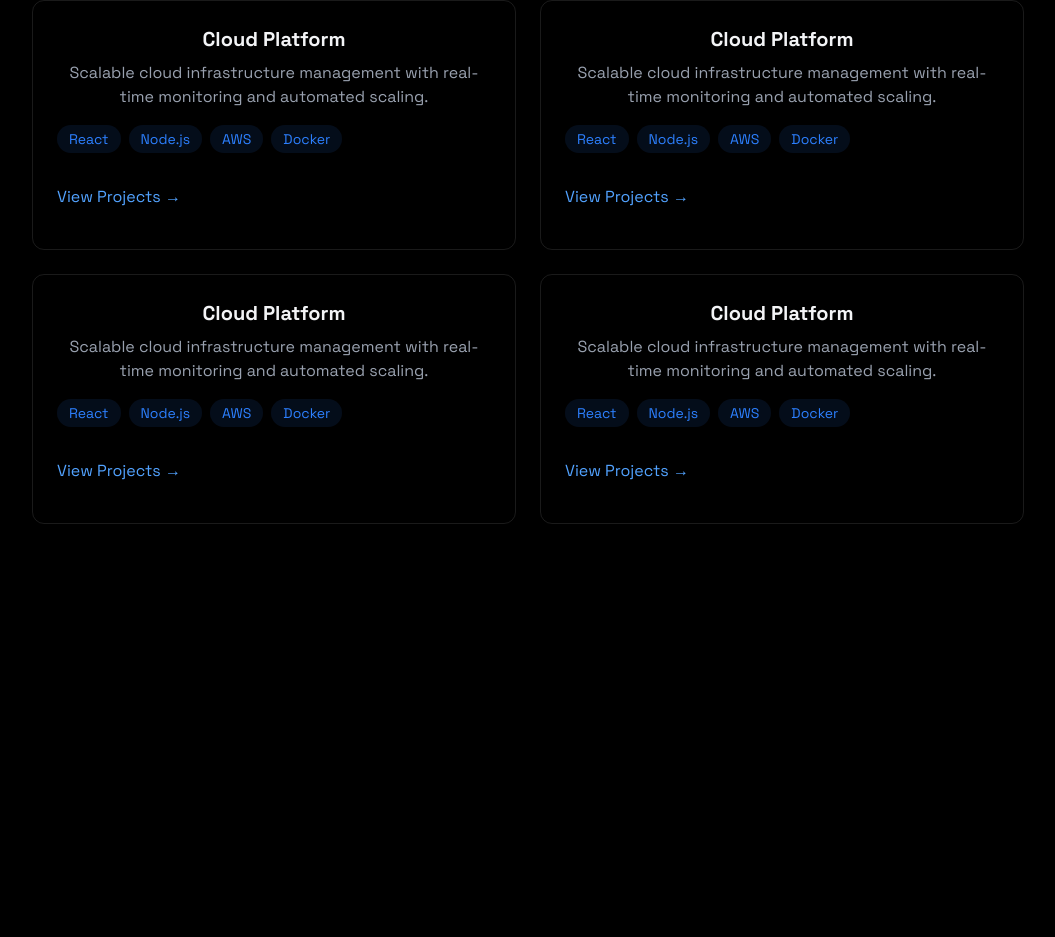
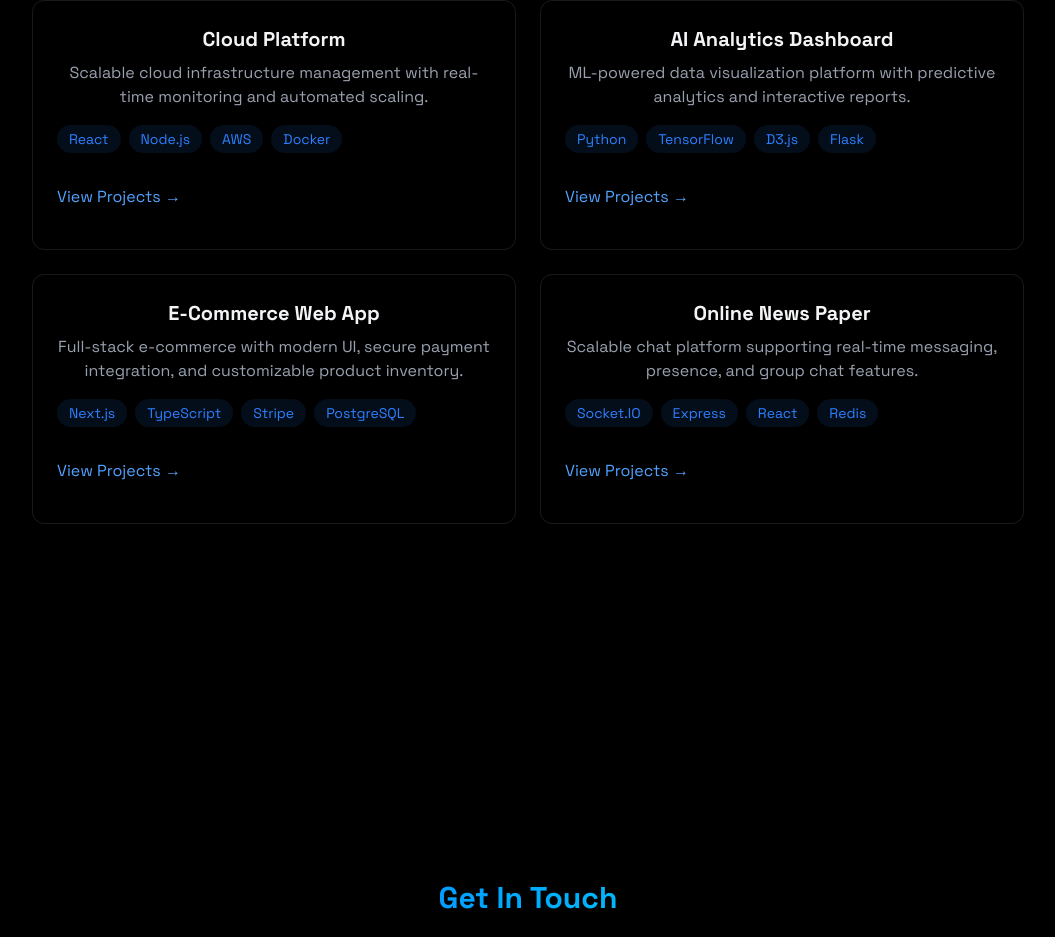
Before and after one commit to ABRyan313/Abir-Java-Portfolio, a React (Vite) app: page / in a window 1280 px wide. Shown: the part 1860-2797 px from the top of the page, without its empty margins (112-1167 px from the left). Before the commit the page ends 2520 px from the top, so only its background shows below. Built offline with nearby package versions, Linux system fonts and the light colour scheme.

Commit message:
Contact form update

```diff
--- a/src/App.jsx
+++ b/src/App.jsx
@@ -6,7 +6,9 @@
 import { Home } from "./components/sections/Home";
 import { About } from "./components/sections/About";
 import { Projects } from "./components/sections/Projects";
+import { Contact } from "./components/sections/Contact";
 import "./index.css";
+
 
 
 function App() {
@@ -16,7 +18,8 @@
 
   return (
 
-    <>{!isLoaded && <LoadingScreen onComplete={() => setIsLoaded(true)} />}
+    <>
+    {!isLoaded && <LoadingScreen onComplete={() => setIsLoaded(true)} />}
       <div className={'min-h-screen transition-opacity duration-700 ${isLoaded ? "opacity-100" : "opacity-0"} bg-black text-gray-100'}
       >
         <Navbar menuOpen={menuOpen} setMenuOpen={setMenuOpen} />
@@ -24,7 +27,7 @@
         <Home />
         <About />
         <Projects />
-
+        <Contact />
       </div>
     </>
   );
--- a/src/components/Navbar.jsx
+++ b/src/components/Navbar.jsx
@@ -7,7 +7,8 @@
 
     }, [menuOpen]);
 
-    return <nav className="fixed too-0 w-full z-40 bg-[rgba{10, 10, 10, 0.8}] backdrop-blur-lg border-b border-white/10 shadow-lg">
+    return (
+    <nav className="fixed too-0 w-full z-40 bg-[rgba{10, 10, 10, 0.8}] backdrop-blur-lg border-b border-white/10 shadow-lg">
        <div className="max-w-5xl mx-auto px-4">
         <div className="flex justify-between items-center h-16">
             <a href="#home" className="font-mono text-xl font-bold text-white">
@@ -50,4 +51,5 @@
 
        </div>
     </nav>
-}
+    );
+};
--- a/src/components/sections/Contact.jsx
+++ b/src/components/sections/Contact.jsx
@@ -1,98 +1,40 @@
-
-import { useState } from "react";
 import { RevealOnScroll } from "../RevealOnScroll";
-import emailjs from "emailjs-com";
-
 export const Contact = () => {
-  const [formData, setFormData] = useState({
-    name: "",
-    email: "",
-    message: "",
-  });
-
-  const handleSubmit = (e) => {
-    e.preventDefault();
-
-    emailjs
-      .sendForm(
-        import.meta.env.VITE_SERVICE_ID,
-        import.meta.env.VITE_TEMPLATE_ID,
-        e.target,
-        import.meta.env.VITE_PUBLIC_KEY
-      )
-      .then((result) => {
-        alert("Message Sent!");
-        setFormData({ name: "", email: "", message: "" });
-      })
-      .catch(() => alert("Oops! Something went wrong. Please try again."));
-  };
-
     return (
         <section
             id="contact"
             className="min-h-screen flex items-center justify-center py-20"
         >
             <RevealOnScroll>
-        <div className="px-4 w-full min-w-[300px] md:w-[500px] sm:w-2/3 p-6">
+                <div className="px-4 w-150">
                     <h2 className="text-3xl font-bold mb-8 bg-gradient-to-r from-blue-500 to-cyan-400 bg-clip-text text-transparent text-center">
                         {" "}
                         Get In Touch
                     </h2>
-          <form className="space-y-6" onSubmit={handleSubmit}>
+
+                    <form className="space-y-6">
                         <div className="relative">
-              <input
-                type="text"
-                id="name"
-                name="name"
-                required
-                value={formData.name}
-                className="w-full bg-white/5 border border-white/10 rounded px-4 py-3 text-white transition focus:outline-none focus:border-blue-500 focus:bg-blue-500/5"
+                            <input type="text" id="name" name="name" required className="w-full bg-white/5 border border-white/10 rounded px-4 py-3 text-white transition focus:outline-none focus:border-blue-500 focus:bg-blue-500/5"
                             placeholder="Name..."
-                onChange={(e) =>
-                  setFormData({ ...formData, name: e.target.value })
-                }
                             />
                         </div>
 
                         <div className="relative">
-              <input
-                type="email"
-                id="email"
-                name="email"
-                required
-                value={formData.email}
-                className="w-full bg-white/5 border border-white/10 rounded px-4 py-3 text-white transition focus:outline-none focus:border-blue-500 focus:bg-blue-500/5"
-                placeholder="example@gmail.com"
-                onChange={(e) =>
-                  setFormData({ ...formData, email: e.target.value })
-                }
+                            <input type="email" id="email" name="email" required className="w-full bg-white/5 border border-white/10 rounded px-4 py-3 text-white transition focus:outline-none focus:border-blue-500 focus:bg-blue-500/5"
+                            placeholder="Whatever@whatever.com"
                             />
                         </div>
 
                         <div className="relative">
                             <textarea
-                id="message"
-                name="message"
-                required
-                rows={5}
-                value={formData.message}
-                className="w-full bg-white/5 border border-white/10 rounded px-4 py-3 text-white transition focus:outline-none focus:border-blue-500 focus:bg-blue-500/5"
-                placeholder="Your Message..."
-                onChange={(e) =>
-                  setFormData({ ...formData, message: e.target.value })
-                }
+                             id="message" name="message" required className="w-full bg-white/5 border border-white/10 rounded px-4 py-3 text-white transition focus:outline-none focus:border-blue-500 focus:bg-blue-500/5"
+                            placeholder="Your message..."
                             />
                         </div>
-
-            <button
-              type="submit"
-              className="w-full bg-blue-500 text-white py-3 px-6 rounded font-medium transition relative overflow-hidden hover:-translate-y-0.5 hover:shadow-[0_0_15px_rgba(59,130,246,0.4)]"
-            >
-              Send Message
-            </button>
                     </form>
                 </div>
             </RevealOnScroll>
         </section>
+
     );
 };
--- a/src/components/sections/Home.jsx
+++ b/src/components/sections/Home.jsx
@@ -2,8 +2,6 @@
 
 export const Home = () => {
     return (
-
-
         <section
             id="home"
             className="min-h-screen flex items-center justify-center relative"
@@ -33,7 +31,7 @@
                             href="#contact"
                             className="border border-blue-500/50 text-blue-500 py-3 px-6 rounded font-medium transition-all duration-200
              hover:-translate-y-0.5 hover:shadow-[0_0_15px_rgba(59, 130, 246, 0.2)] hover:bg-blue-500/10"
-                        >
+            >
                             Contact
                         </a>
 
--- a/src/components/sections/Projects.jsx
+++ b/src/components/sections/Projects.jsx
@@ -13,7 +13,6 @@
             <h2 className="text-3xl font-bold mb-8 bg-gradient-to-r from-blue-500 to-cyan-400 bg-clip-text text-transparent text-center">
             {" "}
             Featured Projects
-
         </h2>
 
         <div className="grid grid-cols-1 md:grid-cols-2 gap-6">
@@ -39,21 +38,50 @@
                 </div>
 
                 <div className="flex justify-between items-center">
-                    <a href="#" className="text-blue-400 hover:text-blue-300 transition-colors my-4">
-                        {" "}
-                         View Projects → {" "}
+                    <a href="#" className="text-blue-400 hover:text-blue-300 transition-colors my-4"
+                    >
+
+                         View Projects →
                          </a>
                 </div>
             </div>
             <div className="p-6 rounded-xl border border-white/10 hover:-translate-y-1 hover:border-blue-500/30 hover:shadow-[0_2px_8px_rgba(59,130,246,0.2)] transition">
-                <h3 className="text-xl font-bold mb-2"> Cloud Platform</h3>
+                <h3 className="text-xl font-bold mb-2"> AI Analytics Dashboard</h3>
                 <p className="text-gray-400 mb-4">
-                Scalable cloud infrastructure management with real-time
-                monitoring and automated scaling.
+                ML-powered data visualization platform with predictive analytics
+                and interactive reports.
                 </p>
 
                 <div className="flex flex-wrap gap-2 mb-4">
-                {["React", "Node.js", "AWS", "Docker"].map((tech, key) => (
+                {["Python", "TensorFlow", "D3.js", "Flask"].map((tech, key) => (
+
+                <span
+                      key={key}
+                      className="
+                      bg-blue-500/10 text-blue-500 py-1 px-3 rounded-full text-sm hover:bg-blue-500/20 hover:shadow-[0_2px_8px_rgba(59,130,246,0.1)] transition-all
+                    "
+                    >
+                      {tech}
+                    </span>
+                    ))}
+                </div>
+
+                <div className="flex justify-between items-center">
+                    <a href="#" className="text-blue-400 hover:text-blue-300 transition-colors my-4">
+
+                         View Projects →
+                         </a>
+                </div>
+            </div>
+            <div className="p-6 rounded-xl border border-white/10 hover:-translate-y-1 hover:border-blue-500/30 hover:shadow-[0_2px_8px_rgba(59,130,246,0.2)] transition">
+                <h3 className="text-xl font-bold mb-2"> E-Commerce Web App </h3>
+                <p className="text-gray-400 mb-4">
+                Full-stack e-commerce with modern UI, secure payment
+                integration, and customizable product inventory.
+                </p>
+
+                <div className="flex flex-wrap gap-2 mb-4">
+                {["Next.js", "TypeScript", "Stripe", "PostgreSQL"].map((tech, key) => (
 
                 <span
                       key={key}
@@ -68,24 +96,25 @@
 
                 <div className="flex justify-between items-center">
                     <a href="#" className="text-blue-400 hover:text-blue-300 transition-colors my-4">
-                        {" "}
-                         View Projects → {" "}
+
+                         View Projects →
                          </a>
                 </div>
             </div>
             <div className="p-6 rounded-xl border border-white/10 hover:-translate-y-1 hover:border-blue-500/30 hover:shadow-[0_2px_8px_rgba(59,130,246,0.2)] transition">
-                <h3 className="text-xl font-bold mb-2"> Cloud Platform</h3>
+                <h3 className="text-xl font-bold mb-2"> Online News Paper</h3>
                 <p className="text-gray-400 mb-4">
-                Scalable cloud infrastructure management with real-time
-                monitoring and automated scaling.
+                Scalable chat platform supporting real-time messaging, presence,
+                and group chat features.
                 </p>
 
                 <div className="flex flex-wrap gap-2 mb-4">
-                {["React", "Node.js", "AWS", "Docker"].map((tech, key) => (
+                {["Socket.IO", "Express", "React", "Redis"].map((tech, key) => (
 
                 <span
                       key={key}
-                      className="bg-blue-500/10 text-blue-500 py-1 px-3 rounded-full text-sm hover:bg-blue-500/20
+                      className="
+                      bg-blue-500/10 text-blue-500 py-1 px-3 rounded-full text-sm hover:bg-blue-500/20
                                     hover:shadow-[0_2px_8px_rgba(59,130,246,0.1)] transition-all
                     "
                     >
@@ -96,36 +125,8 @@
 
                 <div className="flex justify-between items-center">
                     <a href="#" className="text-blue-400 hover:text-blue-300 transition-colors my-4">
-                        {" "}
-                         View Projects → {" "}
-                         </a>
-                </div>
-            </div>
-            <div className="p-6 rounded-xl border border-white/10 hover:-translate-y-1 hover:border-blue-500/30 hover:shadow-[0_2px_8px_rgba(59,130,246,0.2)] transition">
-                <h3 className="text-xl font-bold mb-2"> Cloud Platform</h3>
-                <p className="text-gray-400 mb-4">
-                Scalable cloud infrastructure management with real-time
-                monitoring and automated scaling.
-                </p>
 
-                <div className="flex flex-wrap gap-2 mb-4">
-                {["React", "Node.js", "AWS", "Docker"].map((tech, key) => (
-
-                <span
-                      key={key}
-                      className="bg-blue-500/10 text-blue-500 py-1 px-3 rounded-full text-sm hover:bg-blue-500/20
-                                    hover:shadow-[0_2px_8px_rgba(59,130,246,0.1)] transition-all
-                    "
-                    >
-                      {tech}
-                    </span>
-                    ))}
-                </div>
-
-                <div className="flex justify-between items-center">
-                    <a href="#" className="text-blue-400 hover:text-blue-300 transition-colors my-4">
-                        {" "}
-                         View Projects → {" "}
+                         View Projects →
                          </a>
                 </div>
             </div>
```
Lines whose indentation alone changed are shown as unchanged.
